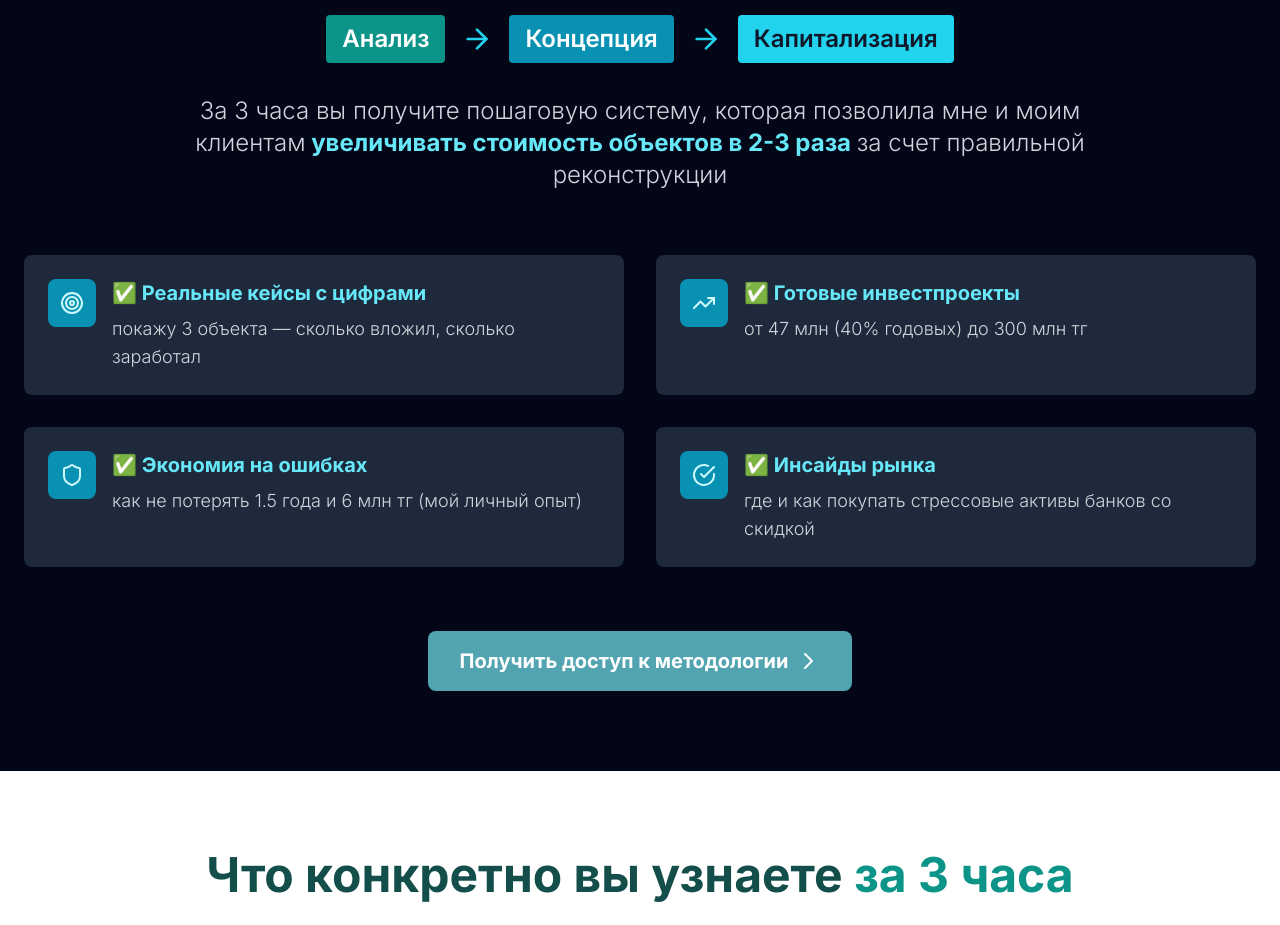
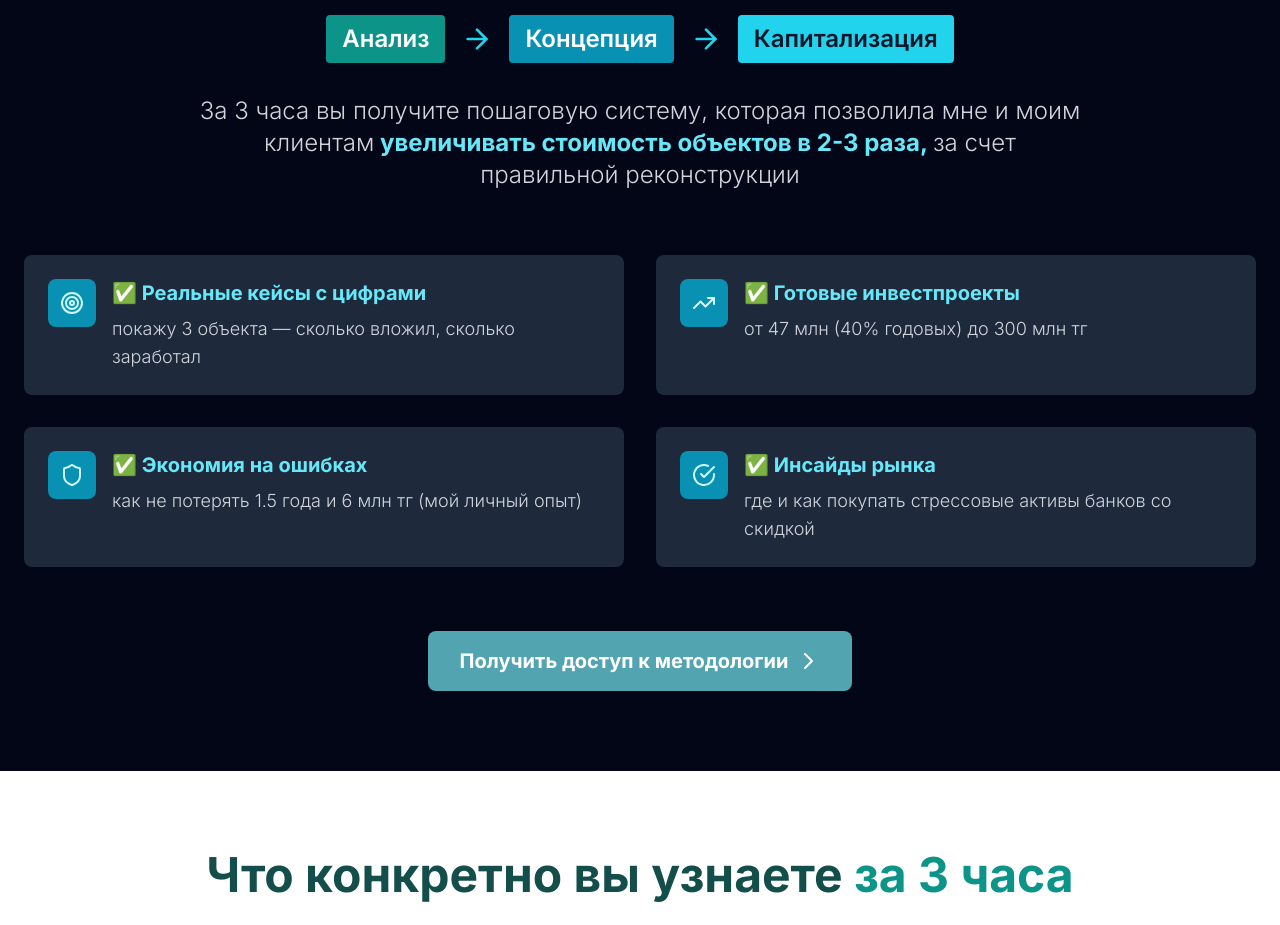
Before and after one commit to Danial992/landing, a React (Vite) app: page / in a window 1280 px wide. Shown: the part 2240-3165 px from the top of the page. Built offline with nearby package versions, Linux system fonts and the light colour scheme.

Commit message:
Update SolutionSection.tsx

```diff
--- a/src/components/SolutionSection.tsx
+++ b/src/components/SolutionSection.tsx
@@ -41,7 +41,7 @@ const SolutionSection: React.FC = () => {
           </div>
           <p className="text-xl lg:text-2xl text-gray-300 max-w-4xl mx-auto leading-relaxed">
             За 3 часа вы получите пошаговую систему, которая позволила мне и моим клиентам
-            <span className="text-cyan-300 font-bold"> увеличивать стоимость объектов в 2-3 раза </span>
+            <span className="text-cyan-300 font-bold"> увеличивать стоимость объектов в 2-3 раза, </span>
             за счет правильной реконструкции
           </p>
         </div>
```
